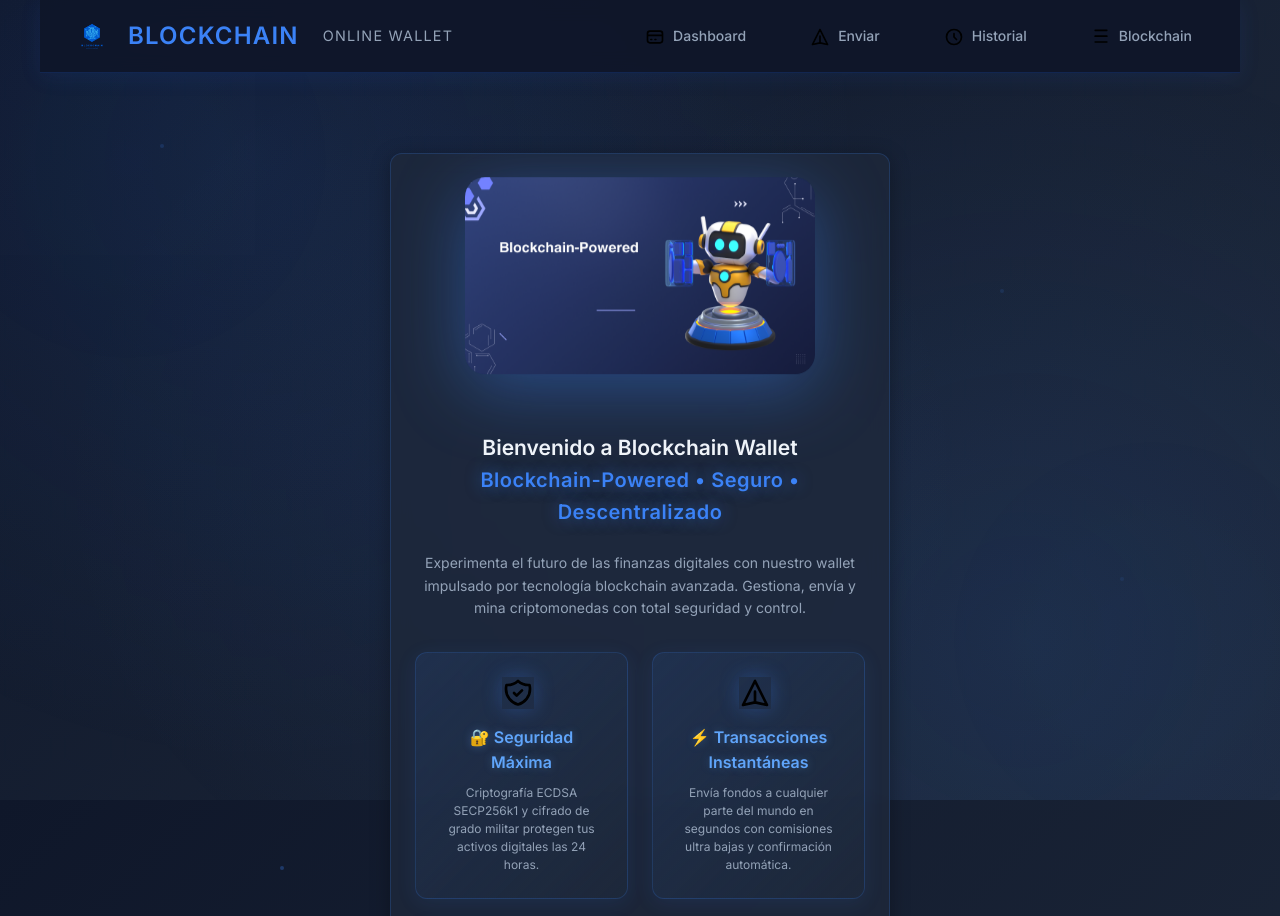
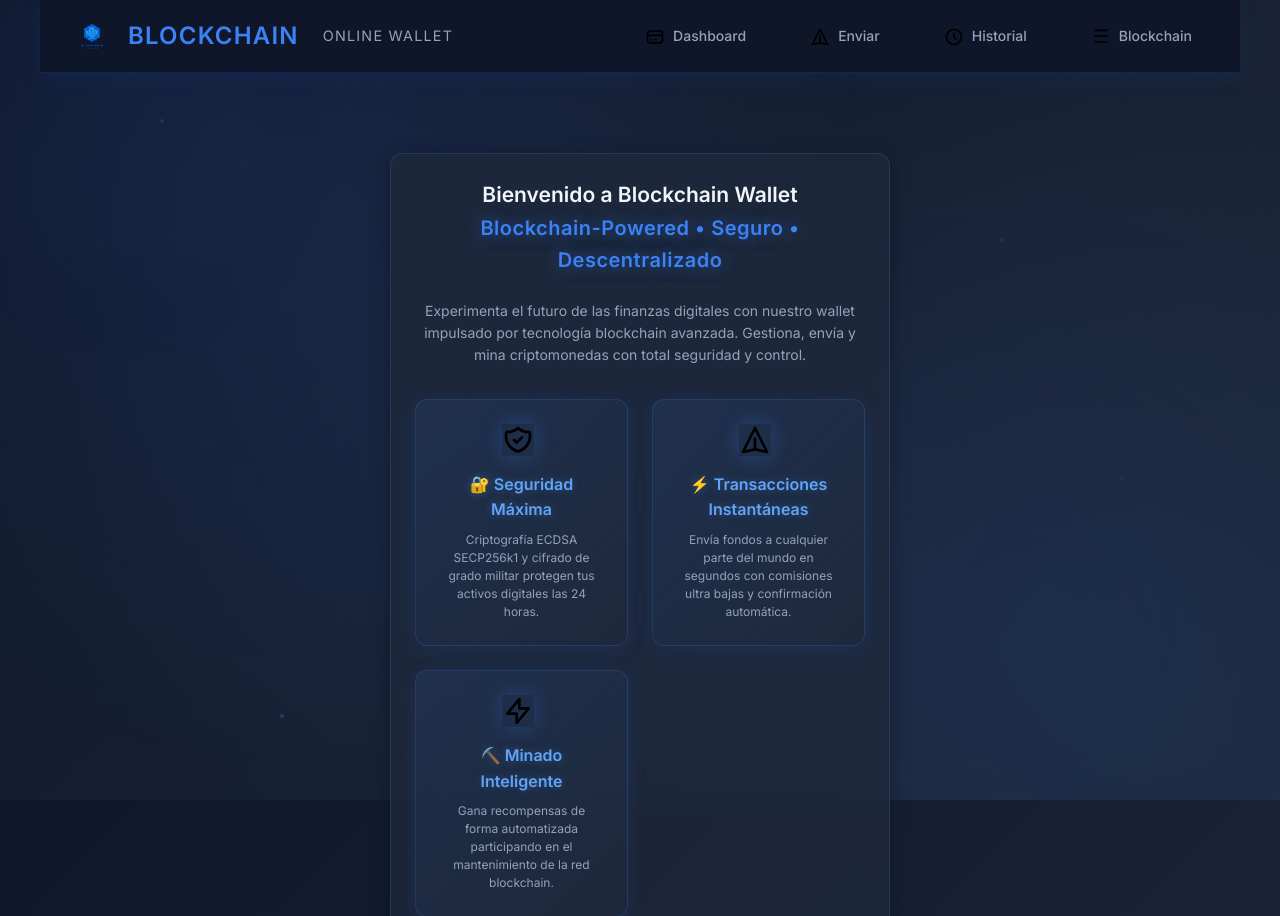
Before and after one commit to frontenddeveloper2025dev/BlockWallet, a Flask app: page / in a window 1280 px wide. Shown: the top 916 px of the page. Run offline with Flask 3, Linux system fonts and the light colour scheme.

Commit message:
Remove the robot hero image from the welcome page
Remove the static robot-hero.png image from the main index.html template.

Replit-Commit-Author: Agent
Replit-Commit-Session-Id: bcd18553-4e25-40ea-aacc-c63ffc221e02
Replit-Commit-Checkpoint-Type: full_checkpoint
Replit-Commit-Screenshot-Url: https://storage.googleapis.com/screenshot-production-us-central1/a1feaa4f-2b74-4766-b004-adbb00dc12df/bcd18553-4e25-40ea-aacc-c63ffc221e02/BkBeb2y

```diff
--- a/templates/index.html
+++ b/templates/index.html
@@ -73,9 +73,6 @@
     <div class="no-wallet">
         <div class="welcome-card">
             <div class="welcome-hero">
-                <div class="hero-visual">
-                    <img src="{{ url_for('static', filename='robot-hero.png') }}" alt="Blockchain Powered" class="hero-image floating-element">
-                </div>
                 <h2>Bienvenido a Blockchain Wallet</h2>
                 <p class="hero-subtitle">Blockchain-Powered • Seguro • Descentralizado</p>
                 <p class="hero-description">Experimenta el futuro de las finanzas digitales con nuestro wallet impulsado por tecnología blockchain avanzada. Gestiona, envía y mina criptomonedas con total seguridad y control.</p>
```
